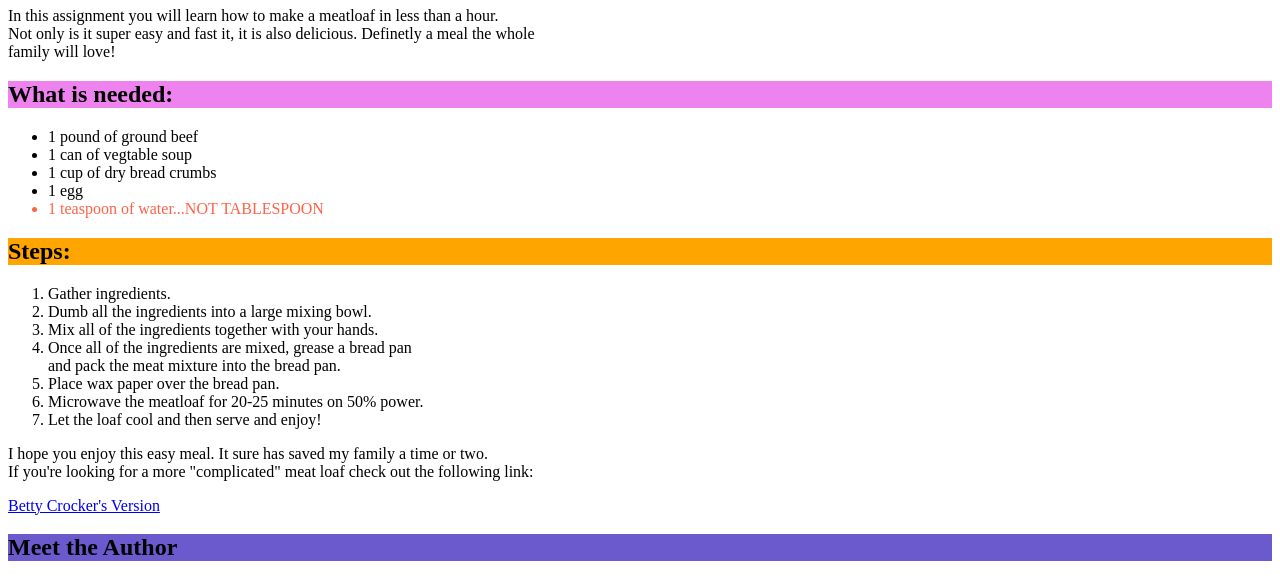
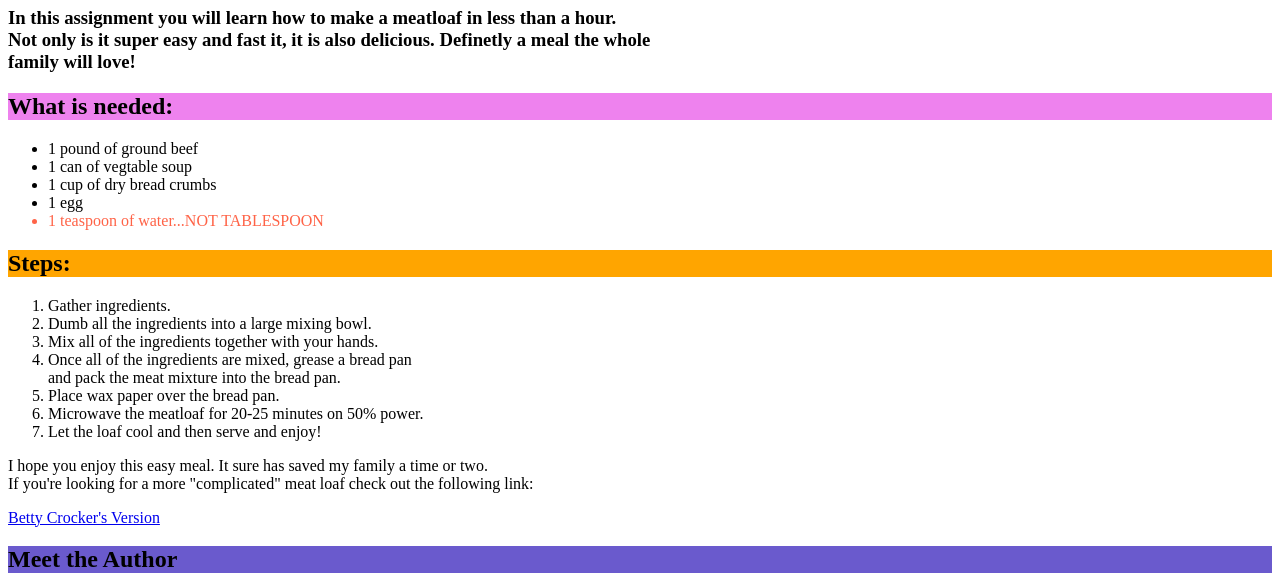
Before and after one commit to djs1126/HowTo, a plain HTML site: page index.html in a window 1280 px wide. Shown: the part 73-651 px from the top of the page. Drawn offline with Linux system fonts and the light colour scheme.

Commit message:
Update index.html

```diff
--- a/index.html
+++ b/index.html
@@ -2,7 +2,7 @@
 <html>
   <body>
     <h1>How to Make Meatloaf</h1>
-    <p>In this assignment you will learn how to make a meatloaf in less than a hour.<br>Not only is it super easy and fast it, it is also delicious. Definetly a meal the whole <br>family will love!</p>
+    <h3>In this assignment you will learn how to make a meatloaf in less than a hour.<br>Not only is it super easy and fast it, it is also delicious. Definetly a meal the whole <br>family will love!</h3>
     <h2 style="background-color:#ee82ee">What is needed:</h2>
     <ul>
       <li>1 pound of ground beef</li>
```
